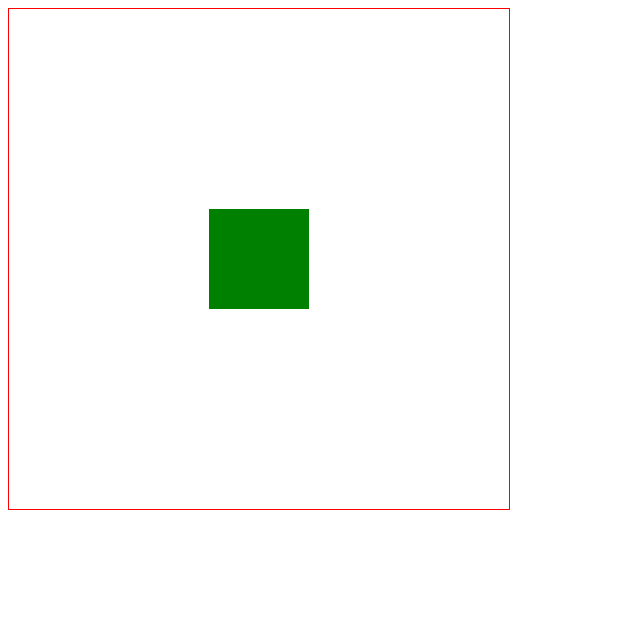
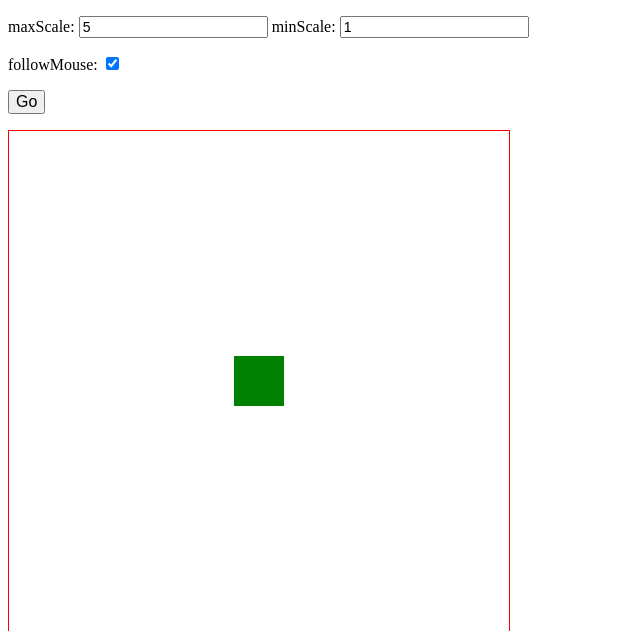
Before and after one commit to joyfulljs/scalable, a website: page demo/index.html in a window 1280 px wide. Shown: the top 631 px of the page, without its empty margins (0-640 px from the left). Drawn offline with Linux system fonts and the light colour scheme.

Commit message:
update demo

```diff
--- a/demo/index.html
+++ b/demo/index.html
@@ -6,6 +6,10 @@
   <meta name="viewport" content="width=device-width, initial-scale=1.0">
   <title>Scalable Demo</title>
   <style>
+    input {
+      font-size: 14px;
+    }
+
     #container {
       position: relative;
       width: 500px;
@@ -16,28 +20,57 @@
 
     #target {
       position: absolute;
-      width: 100px;
-      height: 100px;
+      width: 50px;
+      height: 50px;
       left: 50%;
       top: 50%;
-      margin-top: -50px;
-      margin-left: -50px;
+      margin-top: -25px;
+      margin-left: -25px;
       background-color: green;
     }
   </style>
 </head>
 
 <body>
+  <form id="form">
+    <p>
+      maxScale: <input id="maxScale" type="number" value="5" />
+      minScale: <input id="minScale" type="number" value="1" min="0.1" step="0.1" />
+    </p>
+    <p>
+      followMouse: <input id="followMouse" type="checkbox" checked />
+    </p>
+    <p><button type="submit" style="font-size: 16px;">Go</button></p>
+  </form>
   <div id="container">
     <div id='target'></div>
   </div>
   <script src="../dist/scalable.min.js"></script>
   <script>
-    const instance = new Scalable.default(target, {
-      onScaleChange(scale) {
-        console.log('current scale:', scale);
+
+    function initilize() {
+      const options = {
+        followMouse: followMouse.checked,
+        onScaleChange(scale) {
+          console.log('current scale:', scale);
+        }
+      };
+      if (+maxScale.value) {
+        options.maxScale = +maxScale.value
       }
-    });
+      if (+minScale.value) {
+        options.minScale = +minScale.value
+      }
+      console.log('options: ', options);
+      return new Scalable.default(target, options);
+    }
+    let instance = initilize();
+    form.onsubmit = function (e) {
+      e.preventDefault();
+      instance.reset();
+      instance.destroy();
+      instance = initilize();
+    }
   </script>
 </body>
 
```
